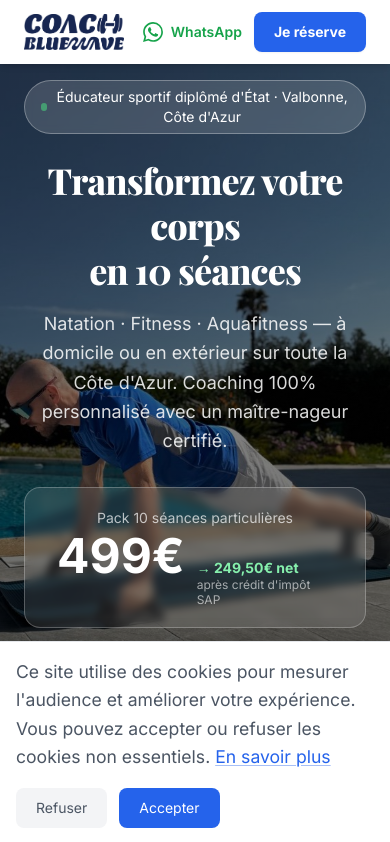
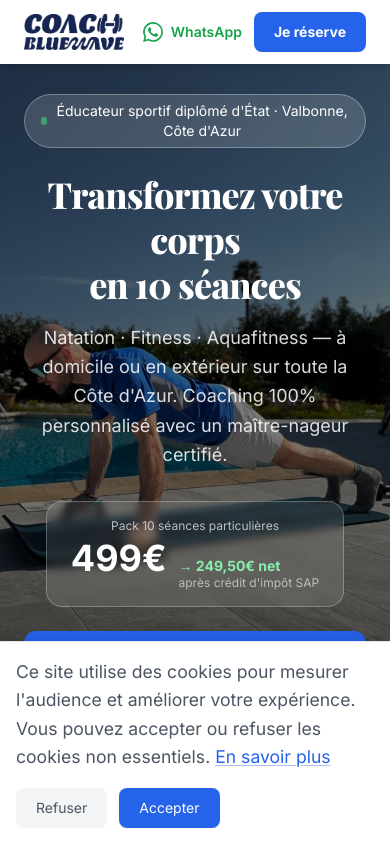
Before and after one commit to Unvodka/Coaching-and-Sport, a Next.js app: page /decouverte in a window 390 px wide. Shown: the top 842 px of the page. Built offline with nearby package versions, Linux system fonts and the light colour scheme; no server answers.

Commit message:
fix: hero mobile - hide scroll indicator on mobile, reduce price block padding, tighten button gap

```diff
--- a/app/decouverte/LandingPageClient.tsx
+++ b/app/decouverte/LandingPageClient.tsx
@@ -210,10 +210,10 @@ export default function LandingPageClient() {
           </p>
 
           {/* Price block */}
-          <div className="inline-flex flex-col items-center bg-white/10 backdrop-blur-sm border border-white/25 rounded-2xl px-8 py-5 mb-8">
-            <p className="text-sm text-white/70 mb-1">Pack 10 séances particulières</p>
+          <div className="inline-flex flex-col items-center bg-white/10 backdrop-blur-sm border border-white/25 rounded-2xl px-6 py-4 mb-6 md:px-8 md:py-5 md:mb-8">
+            <p className="text-xs text-white/70 mb-1 md:text-sm">Pack 10 séances particulières</p>
             <div className="flex items-baseline gap-3">
-              <span className="text-5xl font-extrabold text-white">499€</span>
+              <span className="text-4xl md:text-5xl font-extrabold text-white">499€</span>
               <div className="text-left">
                 <p className="text-green-300 font-bold text-sm leading-tight">→ 249,50€ net</p>
                 <p className="text-white/60 text-xs leading-tight">après crédit d&apos;impôt SAP</p>
@@ -221,7 +221,8 @@ export default function LandingPageClient() {
             </div>
           </div>
 
-          <div className="flex flex-col sm:flex-row gap-4 justify-center mb-16">
+          {/* CTA buttons — stacked on mobile, side by side on desktop */}
+          <div className="flex flex-col sm:flex-row gap-3 justify-center">
             <button
               onClick={scrollToForm}
               className="bg-brand-blue hover:bg-blue-700 text-white font-bold text-lg px-10 py-4 rounded-xl transition-all duration-300 hover:-translate-y-1 hover:shadow-[0_12px_30px_rgba(37,99,235,0.4)] active:scale-95"
@@ -242,8 +243,8 @@ export default function LandingPageClient() {
           </div>
         </div>
 
-        {/* Scroll indicator */}
-        <div className="absolute bottom-6 left-1/2 -translate-x-1/2 flex flex-col items-center gap-1 text-white/80 text-xs animate-bounce z-10">
+        {/* Scroll indicator — hidden on mobile where content already fills screen */}
+        <div className="absolute bottom-6 left-1/2 -translate-x-1/2 hidden md:flex flex-col items-center gap-1 text-white/80 text-xs animate-bounce z-10">
           <span className="font-medium tracking-widest uppercase text-[10px]">Découvrir</span>
           <svg className="w-4 h-4" fill="none" stroke="currentColor" viewBox="0 0 24 24">
             <path strokeLinecap="round" strokeLinejoin="round" strokeWidth={2} d="M19 9l-7 7-7-7" />
```
